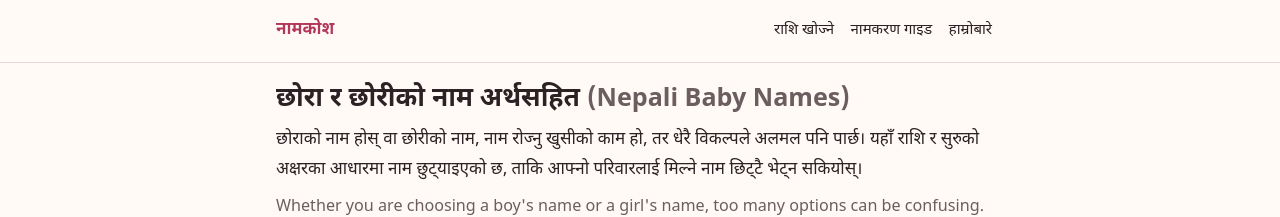
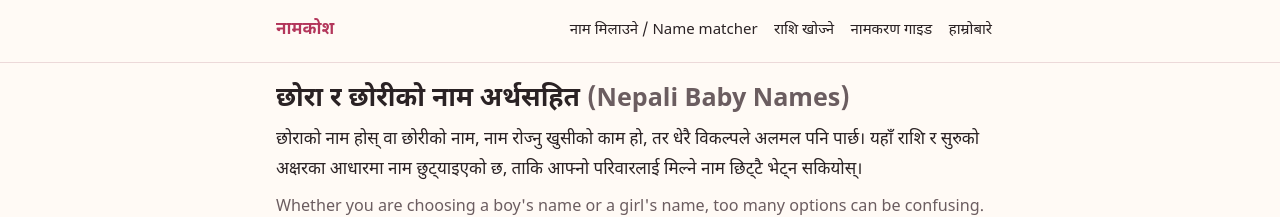
Before and after one commit to kcbinam52/Baby-names, a Jekyll site: the page built from index.html, in a window 1280 px wide. Shown: the top 217 px of the page. Built offline with Jekyll 4.4.1, drawn with Linux system fonts in a browser that asks for light colours.

Commit message:
Add parent name matcher to site navigation

```diff
--- a/_includes/header.html
+++ b/_includes/header.html
@@ -1,6 +1,7 @@
 <header class="site"><div class="w">
 <a class="logo" href="/">{{ site.title }}</a>
 <nav aria-label="मुख्य मेनु / Main menu">
+<a href="/tools/parent-name-matcher/"{% if page.url == '/tools/parent-name-matcher/' %} aria-current="page"{% endif %}>नाम मिलाउने / Name matcher</a>
 <a href="/tools/rashi-finder/"{% if page.url == '/tools/rashi-finder/' %} aria-current="page"{% endif %}>राशि खोज्ने</a>
 <a href="/guide/naming-ceremony/"{% if page.url == '/guide/naming-ceremony/' %} aria-current="page"{% endif %}>नामकरण गाइड</a>
 <a href="/about/"{% if page.url == '/about/' %} aria-current="page"{% endif %}>हाम्रोबारे</a>
```
